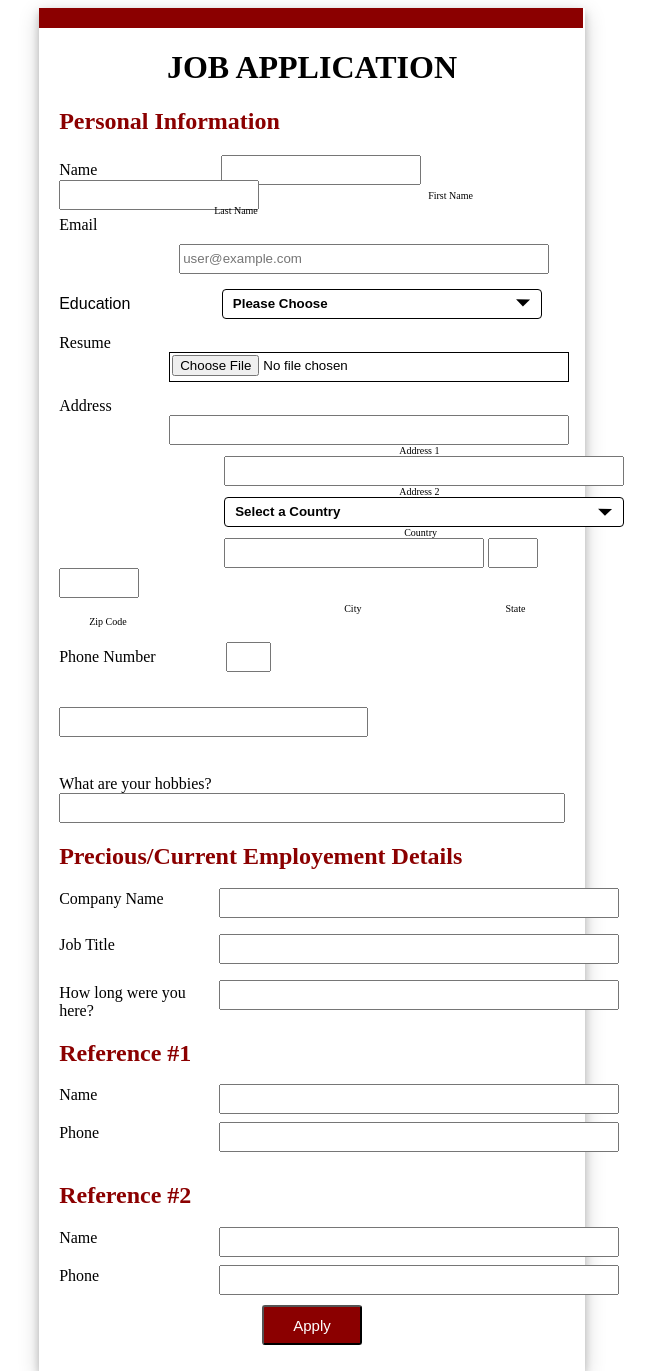
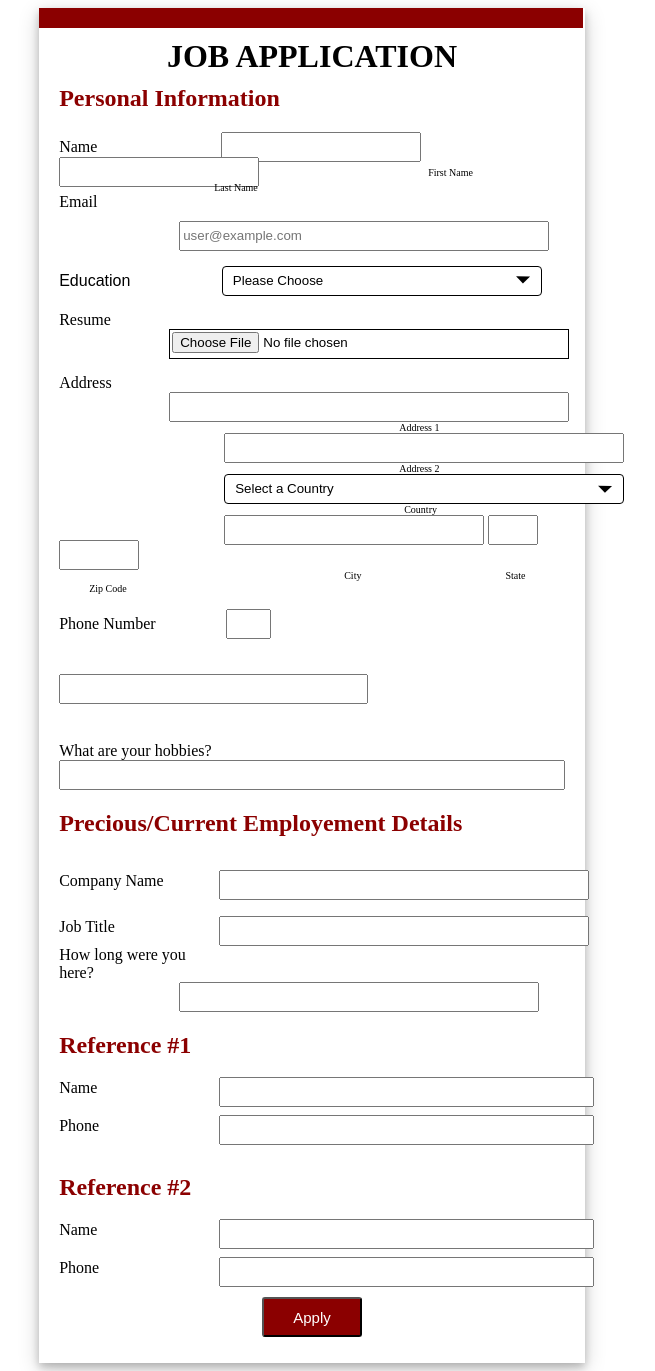
Before and after one commit to asma-asif-brainx/html-tasks, a plain HTML site: page index.html in a window 1280 px wide. Shown: the top 1371 px of the page, without its empty margins (348-1003 px from the left). Drawn offline with Linux system fonts and the light colour scheme.

Commit message:
Add files via upload

```diff
--- a/index.css
+++ b/index.css
@@ -9,6 +9,19 @@
     box-shadow: 0 4px 8px 0 rgba(0, 0, 0, 0.2), 0 6px 20px 0 rgba(0, 0, 0, 0.19);
     padding-bottom: 10px;
 }
+
+#main-head{
+    margin-top: 10px;
+    text-align: center;
+    font-weight: bold;
+    font-family: 'Times New Roman';
+    margin-bottom: -10px;
+}
+
+#personal-info-head{
+    color:darkred;
+}
+
 
 
 .custom-select-container {
@@ -109,7 +122,7 @@ nav{
     width:320px;
     height: 30px;
     padding-left: 10px;
-
+    font-weight: 540;
 }
 
 #resume{
@@ -140,28 +153,47 @@ nav{
     width: 400px;
     height: 30px;
     padding-left: 10px;
+    font-weight: 540;
+}
 
-}
+
 
 #city{
     margin-left: 165px;
     width:260px;
     height: 30px;
+    margin-bottom: -5px;
 }
-
+#city-label{
+    font-size: 10px;
+    margin-left: 285px;
+}
 
 #state{
     width:50px;
     height: 30px;
+    margin-bottom: -5px;
 
+}
+
+#state-label{
+    font-size: 10px;
+    margin-left: 140px;
 }
 
 
 #zip{
     width: 80px;
     height: 30px;
+    margin-bottom: -5px;
 
 }
+
+#zip-label{
+    font-size: 10px;
+    margin-left: 30px;
+}
+
 
 #phNo{
     width: 61%;
@@ -187,11 +219,16 @@ nav{
 }
 
 
+#precious-head{
+    color:darkred;
+    margin-bottom: 35px;
+}
+
 
 
 #company-name{
     margin-left: 160px;
-    width: 400px;
+    width: 370px;
     height: 30px;
     margin-top: -20px;
 
@@ -207,16 +244,20 @@ nav{
 
 #job-title{
     margin-left: 160px;
-    width: 400px;
+    width: 370px;
     height: 30px;
     margin-top:-20px;
 }
 
+.emp-stay{
+    margin-top: -20px;}
+
+
 #emp-stay{
-    margin-left: 160px;
-    width: 400px;
+    margin-left: 120px;
+    width: 360px;
     height: 30px;
-    margin-top: -40px;
+
 }
 
 
@@ -225,22 +266,20 @@ nav{
     margin-left: 160px;
     margin-bottom: 10px;
     margin-top: -20px;
-    width: 400px;
+    width: 375px;
     height: 30px;
 
 
 }
 
-#country , #edu {
-    font-weight: bold;
-}
+
 
 
 #name-2{
     margin-left: 160px;
     margin-bottom: 10px;
     margin-top: -20px;
-    width: 400px;
+    width: 375px;
     height: 30px;
 }
 
@@ -249,7 +288,7 @@ nav{
  margin-left: 160px;
     margin-bottom: 10px;
     margin-top: -20px;
-    width: 400px;
+    width: 375px;
     height: 30px;
 }
 
@@ -257,7 +296,7 @@ nav{
     margin-left: 160px;
     margin-bottom: 10px;
     margin-top: -20px;
-    width: 400px;
+    width: 375px;
     height: 30px;
 
 }
--- a/index.html
+++ b/index.html
@@ -14,9 +14,9 @@
 
         <nav ></nav>
 
-        <h1 style="text-align: center; font-weight: bold; font-family: 'Times New Roman';">JOB APPLICATION</h1>
+        <h1 id="main-head">JOB APPLICATION</h1>
 
-        <h2 style="color:darkred">Personal Information</h2>
+        <h2 id="personal-info-head" >Personal Information</h2>
 
 
         <form id="personal-information">
@@ -98,9 +98,10 @@
             <input id="state" name="state">
             <input id="zip" name="zip">
             <br>
-            <label style="font-size: 10px;     margin-left: 285px;">City</label>
-            <label style="font-size: 10px;     margin-left: 140px;">State</label>
-            <label style="font-size: 10px;     margin-left: 30px;"> Zip Code</label>
+
+            <label id="city-label">City</label>
+            <label id="state-label" >State</label>
+            <label id="zip-label" > Zip Code</label>
 
 
             <br>
@@ -130,7 +131,7 @@
 
 
 
-        <h2 style="color:darkred">Precious/Current Employement Details</h2>
+        <h2 id="precious-head" >Precious/Current Employement Details</h2>
 
         <form id="employee-details">
 
@@ -153,7 +154,7 @@
 
 
             <div class="emp-stay">
-            <label style="margin-top: 50px;">How long were you <br> here?</label>
+            <label >How long were you <br> here?</label>
             <input id="emp-stay" name="emp-stay" >
         </div>
 
```
